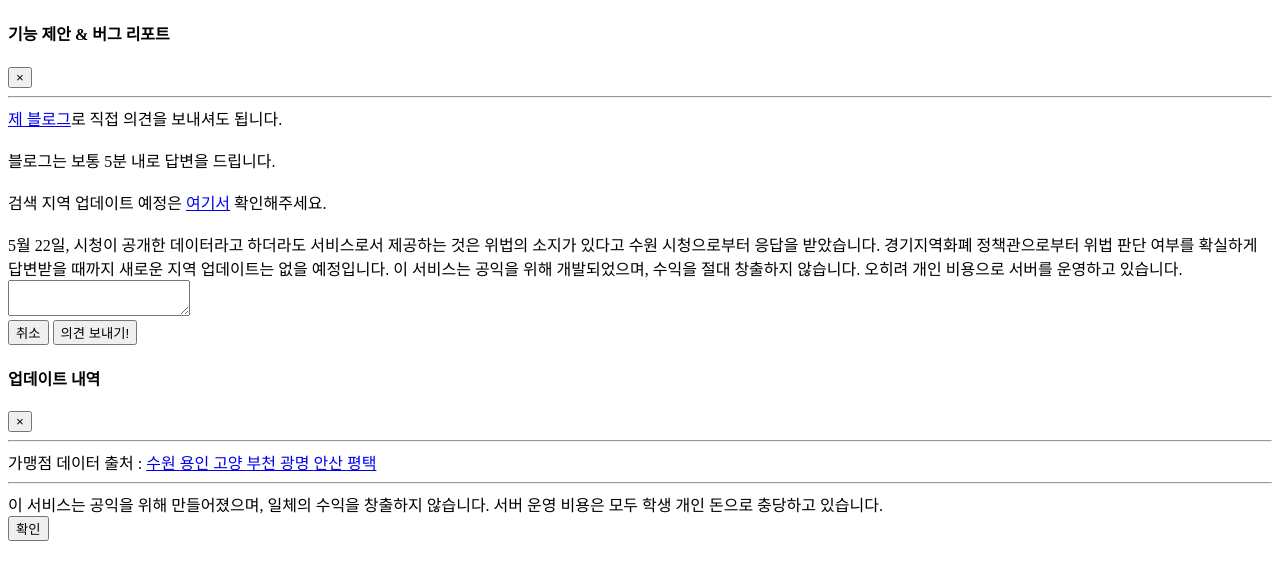
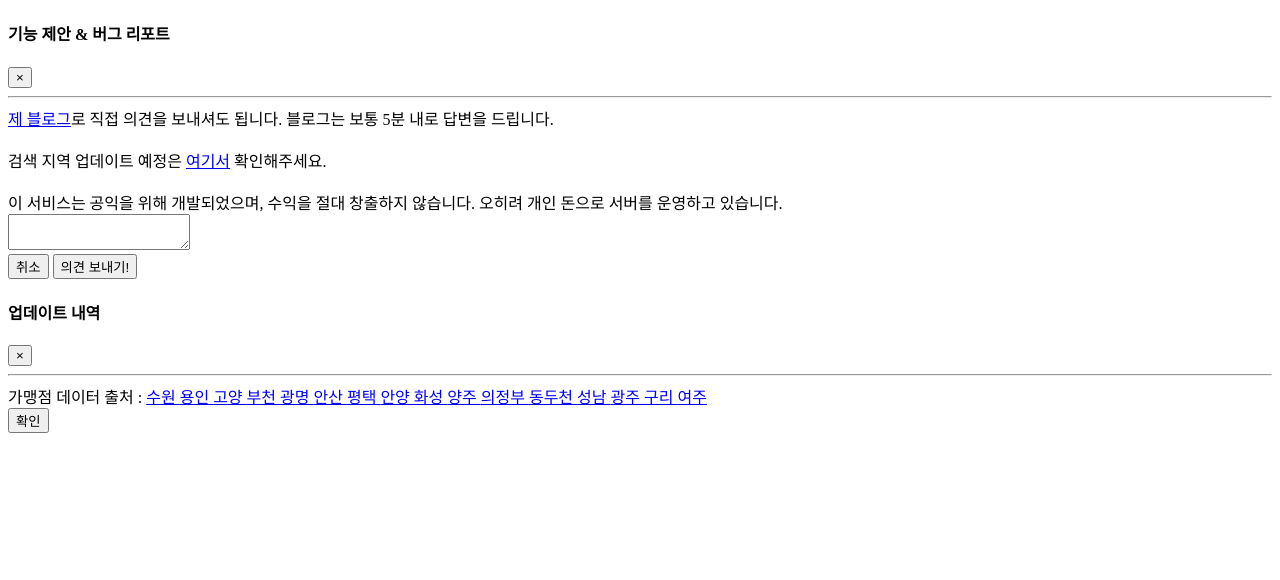
Before and after one commit to alicek106/available-stores-frontend, a Flask app: template templates/modals.html in a window 1280 px wide. Shown: the top 580 px of the page. Run offline with Flask 2, Linux system fonts and the light colour scheme; the template is opened without the code that fills it, so the values that code supplies are empty; parts of the project's set-up code (start-up, migrations or seed data) failed here and were passed over; some libraries are stand-ins or nearby versions.

Commit message:
Add locations (8~16)

```diff
--- a/templates/layout.html
+++ b/templates/layout.html
@@ -43,7 +43,7 @@
                     이 서비스는 <a href='http://blog.naver.com/alice_k106'>alicek106</a> 에 의해 개발되었습니다.
                     <br><br>
                     © 2019 Copyright.
-                    <a href="#" data-toggle="modal" data-target="#update-history">v0.12 (업데이트 내역)</a>
+                    <a href="#" data-toggle="modal" data-target="#update-history">v0.13 (업데이트 내역)</a>
                 </div>
             </footer>
         </div>
--- a/templates/modals.html
+++ b/templates/modals.html
@@ -11,15 +11,11 @@
                     <span aria-hidden="true">&times;</span>
                 </button>
                 <hr>
-                <a href="https://blog.naver.com/alice_k106/221540349140">제 블로그</a>로 직접 의견을 보내셔도 됩니다.
-                <br><br>
-                블로그는 보통 5분 내로 답변을 드립니다.
+                <a href="https://blog.naver.com/alice_k106/221540349140">제 블로그</a>로 직접 의견을 보내셔도 됩니다. 블로그는 보통 5분 내로 답변을 드립니다.
                 <br><br>
                 검색 지역 업데이트 예정은 <a href="https://blog.naver.com/alice_k106/221541905012">여기서</a> 확인해주세요.
                 <br><br>
-                5월 22일, 시청이 공개한 데이터라고 하더라도 서비스로서 제공하는 것은 위법의 소지가 있다고 수원 시청으로부터 응답을 받았습니다.
-                경기지역화폐 정책관으로부터 위법 판단 여부를 확실하게 답변받을 때까지 새로운 지역 업데이트는 없을 예정입니다.
-                이 서비스는 공익을 위해 개발되었으며, 수익을 절대 창출하지 않습니다. 오히려 개인 비용으로 서버를 운영하고 있습니다.
+                이 서비스는 공익을 위해 개발되었으며, 수익을 절대 창출하지 않습니다. 오히려 개인 돈으로 서버를 운영하고 있습니다.
             </div>
             <div class="modal-body">
                 <div class="form-group">
@@ -79,8 +75,33 @@
                 <a href="https://www.pyeongtaek.go.kr/pyeongtaek/giftCardFranchise/list.do?mId=0901030000">
                     평택
                 </a>
-                <hr>
-                이 서비스는 공익을 위해 만들어졌으며, 일체의 수익을 창출하지 않습니다. 서버 운영 비용은 모두 학생 개인 돈으로 충당하고 있습니다.
+                <a href="http://www.anyang.go.kr/anyang/m09/m09_08/m09_08_02.jsp;jsessionid=zbk1wsjxZYP6Xqynye9aeQeBy5PF8xmo71OMiiVu5j3y6zLVU0btcZH73w7a3LkR.clanyang3_servlet_anyang2014">
+                    안양
+                </a>
+                <a href="http://www.hscity.go.kr/www/user/bbs/BD_selectBbs.do?q_bbsCode=1019&q_bbscttSn=20190409145927823">
+                    화성
+                </a>
+                <a href="https://www.yangju.go.kr/www/selectBbsNttView.do?key=2644&bbsNo=329&nttNo=110959&searchCtgry=&searchCnd=all&searchKrwd=&pageIndex=1&integrDeptCode=">
+                    양주
+                </a>
+                <a href="https://www.ui4u.go.kr/depart/bbs/view.do?mId=0408020000&bIdx=184688&ptIdx=1665#">
+                    의정부
+                </a>
+                <a href="https://www.ddc.go.kr/ddc/selectBbsNttView.do?key=1590&bbsNo=145&nttNo=93992&searchCtgry=&searchCnd=all&searchKrwd=&pageIndex=1&integrDeptCode=">
+                    동두천
+                </a>
+                <a href="http://www.seongnam.go.kr/prgm/slove/sloveAgentList.do">
+                    성남
+                </a>
+                <a href="https://www.gjcity.go.kr/portal/bbs/view.do?bIdx=280334&ptIdx=1&mId=0201010000">
+                    광주
+                </a>
+                <a href="http://www.guri.go.kr/brd/board/1026/L/CATEGORY/2525/menu/1669?brdCodeField=CATEGORY&brdCodeValue=2525&bbIdx=100868&brdType=R">
+                    구리
+                </a>
+                <a href="http://www.yeoju.go.kr/brd/board/4419/L/menu/4420?brdType=R&thisPage=1&bbIdx=155428&searchField=&searchText=">
+                    여주
+                </a>
             </div>
 
             <div class="modal-footer">
--- a/updates.json
+++ b/updates.json
@@ -33,5 +33,10 @@
     "version": "0.12v",
     "date": "[2019.05.21]",
     "content": "평택시 추가 (평택사랑상품권, 경기지역화폐 앱 연동 X)"
+  },
+  {
+    "version": "0.13v",
+    "date": "[2019.05.22]",
+    "content": "안양(안양사랑상품권, 경기지역화폐 앱 연동 X), 화성(행복화성지역화폐), 양주(양주사랑카드), 의정부(의정부사랑카드), 동두천(동두천사랑카드), 성남(성남사랑상품권), 광주(광주사랑카드), 구리(구리사랑카드), 여주(여주사랑카드) 추가"
   }
 ]
```
Also changed, not shown: modules/config_generator.py (+10 -1 lines), templates/index.html (+13 -4 lines).
